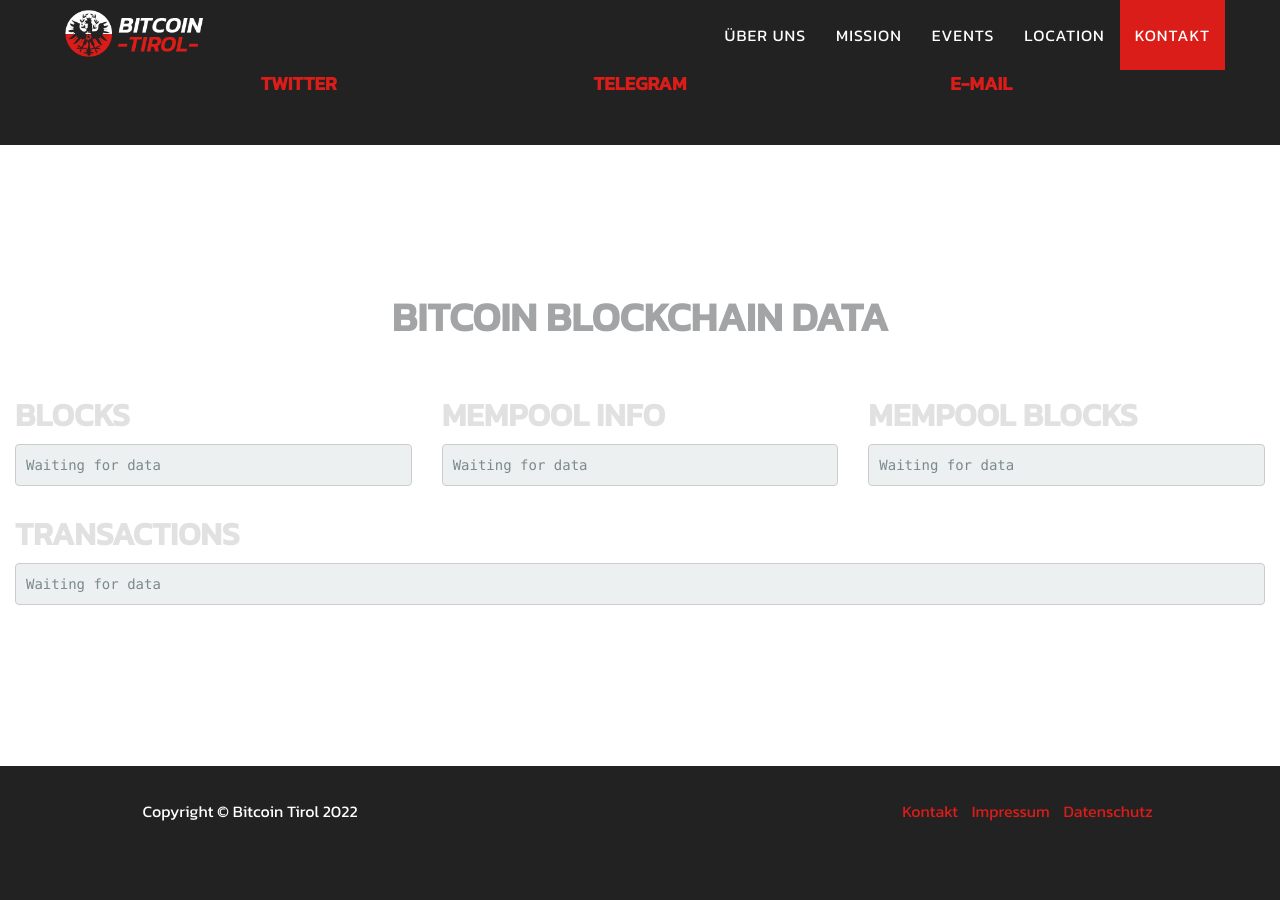
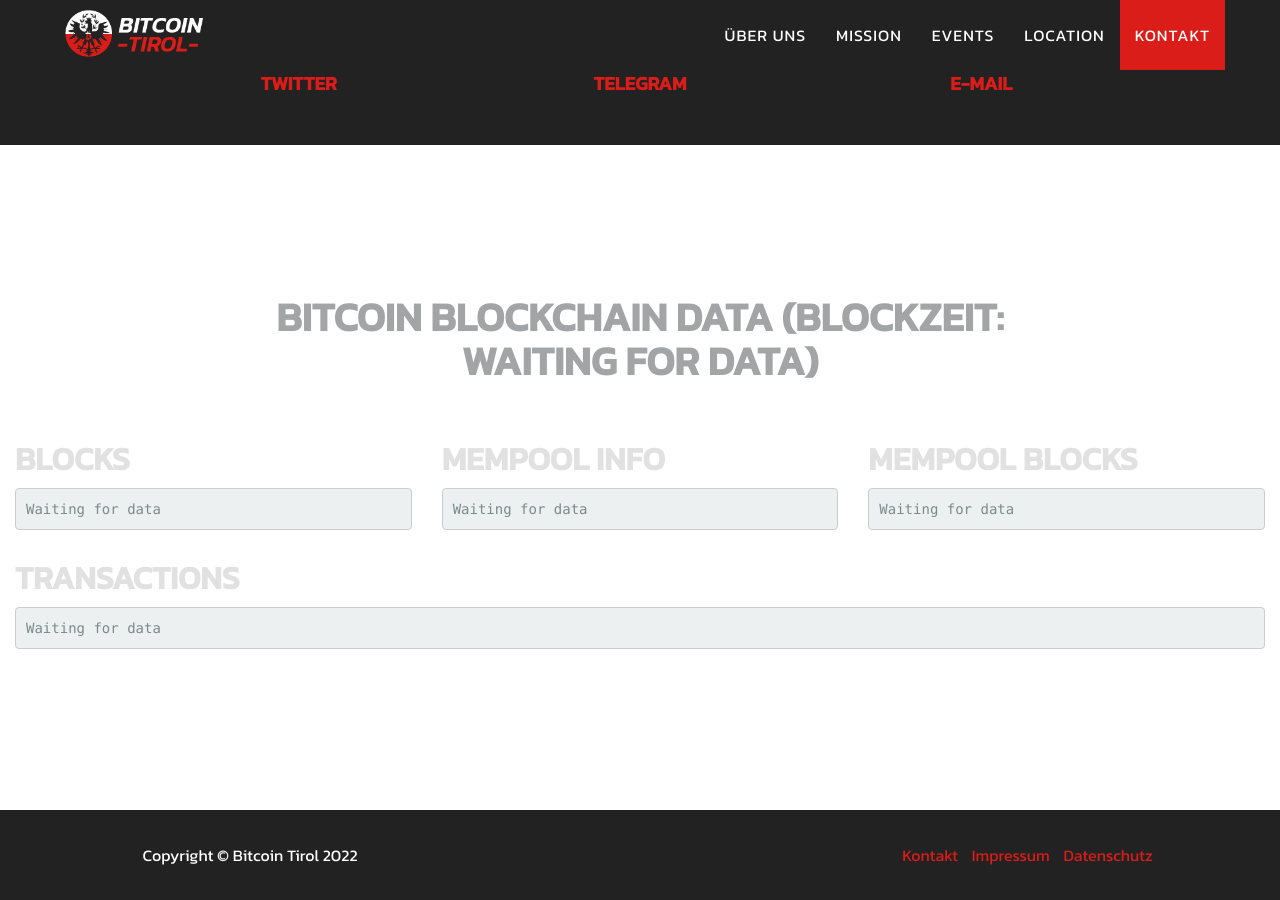
Before and after one commit to bitcoin-tirol/bitcoin-tirol, a Jekyll site: the page built from index.html, in a window 1280 px wide and 900 px high, scrolled down 4380 px. Built offline with Jekyll 4.4.1, drawn with Linux system fonts in a browser that asks for light colours; before the commit the page ends 5236 px from its top, so only the background shows below that.

Commit message:
add block time tag

```diff
--- a/_includes/head.html
+++ b/_includes/head.html
@@ -58,6 +58,7 @@
                 const res = JSON.parse(data.toString());
                 if (res.block) {
                     document.getElementById("result-blocks").textContent = JSON.stringify(res.block, undefined, 2);
+                    document.getElementById("result-blocks-height").textContent = JSON.stringify(res.block.height, undefined, 2);
                 }
                 if (res.mempoolInfo) {
                     document.getElementById("result-mempool-info").textContent = JSON.stringify(res.mempoolInfo, undefined, 2);
--- a/_includes/mempool.html
+++ b/_includes/mempool.html
@@ -2,7 +2,7 @@
     <div class="container-fluid">
         <div class="row">
             <div class="col-xs-12 col-lg-offset-2 col-lg-8">
-                <h2 class="section-heading text-muted text-center">Bitcoin Blockchain Data</h2><br>
+                <h2 class="section-heading text-muted text-center">Bitcoin Blockchain Data (Blockzeit: <span id="result-blocks-height">Waiting for data</span>)</h2><br>
             </div>
             <div class="col-xs-12 col-lg-4">
                 <h2>Blocks</h2><pre id="result-blocks">Waiting for data</pre>
```
